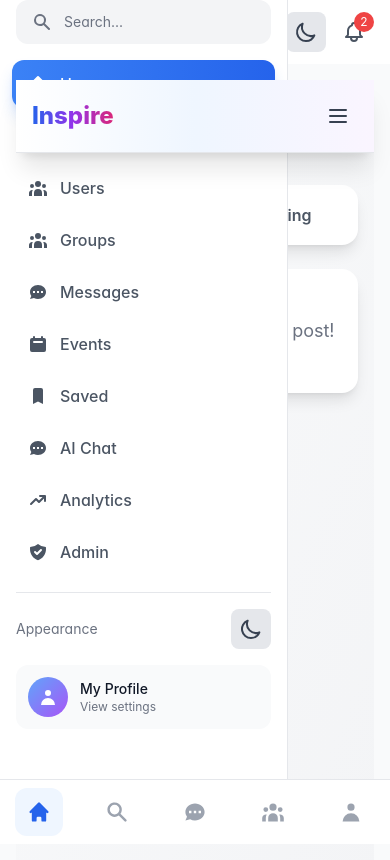
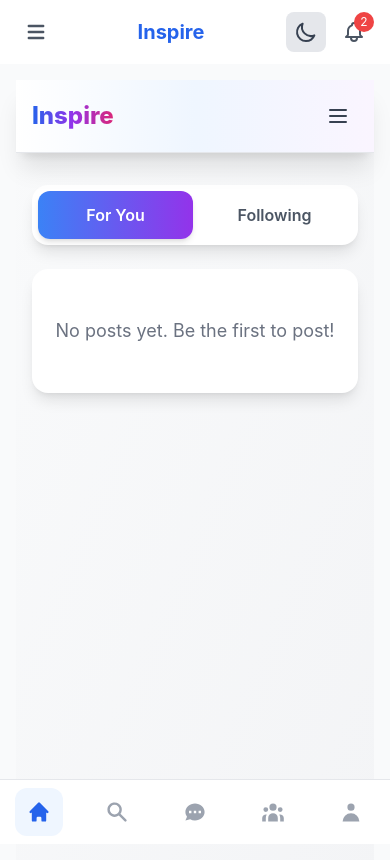
Before and after one commit to ras54321/Inspire, a Next.js app: page / in a window 390 px wide. Shown: the top 860 px of the page. Built offline with nearby package versions, Linux system fonts and the light colour scheme.

Commit message:
Fix blank page - correct flex layout structure for sidebar and main content

```diff
--- a/components/Layout/AppLayout.js
+++ b/components/Layout/AppLayout.js
@@ -57,13 +57,12 @@ const AppLayout = memo(({ children }) => {
   const toggleMobileMenu = useCallback(() => setIsMobileMenuOpen(prev => !prev), []);
 
   return (
-    <div className="min-h-screen bg-gray-50 dark:bg-gray-900">
-      {/* Mobile Header - Using CSS transitions instead of framer-motion */}
+    <div className="min-h-screen bg-gray-50 dark:bg-gray-900 flex">
+      {/* Mobile Header */}
       <header
-        className={`fixed top-0 left-0 right-0 z-50 lg:hidden transition-all duration-200 ease-out will-change-transform ${
+        className={`fixed top-0 left-0 right-0 z-50 lg:hidden transition-all duration-200 ${
           isScrolled ? 'bg-white/95 dark:bg-gray-900/95 shadow-md' : 'bg-white dark:bg-gray-900'
         }`}
-        style={{ transform: 'translateZ(0)' }}
       >
         <div className="flex items-center justify-between px-4 py-3">
           <button
@@ -85,7 +84,7 @@ const AppLayout = memo(({ children }) => {
         </div>
       </header>
 
-      {/* Mobile Menu Overlay - Simple CSS transition */}
+      {/* Mobile Menu Overlay */}
       <div
         className={`fixed inset-0 bg-black/50 z-40 lg:hidden transition-opacity duration-200 ${
           isMobileMenuOpen ? 'opacity-100 pointer-events-auto' : 'opacity-0 pointer-events-none'
@@ -93,12 +92,11 @@ const AppLayout = memo(({ children }) => {
         onClick={closeMobileMenu}
       />
 
-      {/* Sidebar - CSS-only transitions for better performance */}
+      {/* Sidebar */}
       <aside
-        className={`fixed left-0 top-0 bottom-0 w-72 bg-white dark:bg-gray-900 border-r border-gray-200 dark:border-gray-800 z-50 overflow-y-auto lg:static lg:h-screen transition-transform duration-200 ease-out will-change-transform ${
+        className={`fixed lg:sticky lg:top-0 lg:left-0 left-0 top-0 bottom-0 w-72 bg-white dark:bg-gray-900 border-r border-gray-200 dark:border-gray-800 z-50 overflow-y-auto h-screen flex-shrink-0 transition-transform duration-200 ease-out ${
           isMobileMenuOpen ? 'translate-x-0' : '-translate-x-full lg:translate-x-0'
         }`}
-        style={{ transform: 'translateZ(0)' }}
       >
         {/* Logo */}
         <div className="p-6 hidden lg:flex items-center gap-3">
@@ -172,11 +170,11 @@ const AppLayout = memo(({ children }) => {
       </aside>
 
       {/* Main Content */}
-      <main className="pt-16 lg:pt-0 min-h-screen">
-        {/* Desktop Header - CSS transitions only */}
+      <main className="flex-1 min-h-screen pt-16 lg:pt-0">
+        {/* Desktop Header */}
         <header
-          className={`hidden lg:flex items-center justify-between px-8 py-4 sticky top-0 z-30 transition-all duration-200 ${
-            isScrolled ? 'bg-white/95 dark:bg-gray-900/95 shadow-sm' : 'bg-transparent'
+          className={`hidden lg:flex items-center justify-between px-8 py-4 sticky top-0 z-30 bg-gray-50/95 dark:bg-gray-900/95 transition-all duration-200 ${
+            isScrolled ? 'shadow-sm' : ''
           }`}
         >
           <div className="flex items-center gap-4">
@@ -189,14 +187,14 @@ const AppLayout = memo(({ children }) => {
             <Notifications />
             <button
               onClick={() => router.push('/create-profile')}
-              className="px-4 py-2 bg-gradient-to-r from-blue-500 to-purple-600 text-white rounded-xl font-medium hover:shadow-lg hover:shadow-blue-500/30 transition-all duration-300 hover:scale-105"
+              className="px-4 py-2 bg-gradient-to-r from-blue-500 to-purple-600 text-white rounded-xl font-medium hover:shadow-lg hover:shadow-blue-500/30 transition-all"
             >
               Create Profile
             </button>
           </div>
         </header>
 
-        {/* Page Content - No animation wrapper to prevent lag */}
+        {/* Page Content */}
         <div className="px-4 lg:px-8 py-4 lg:py-8 max-w-7xl mx-auto">
           {children}
         </div>
```
